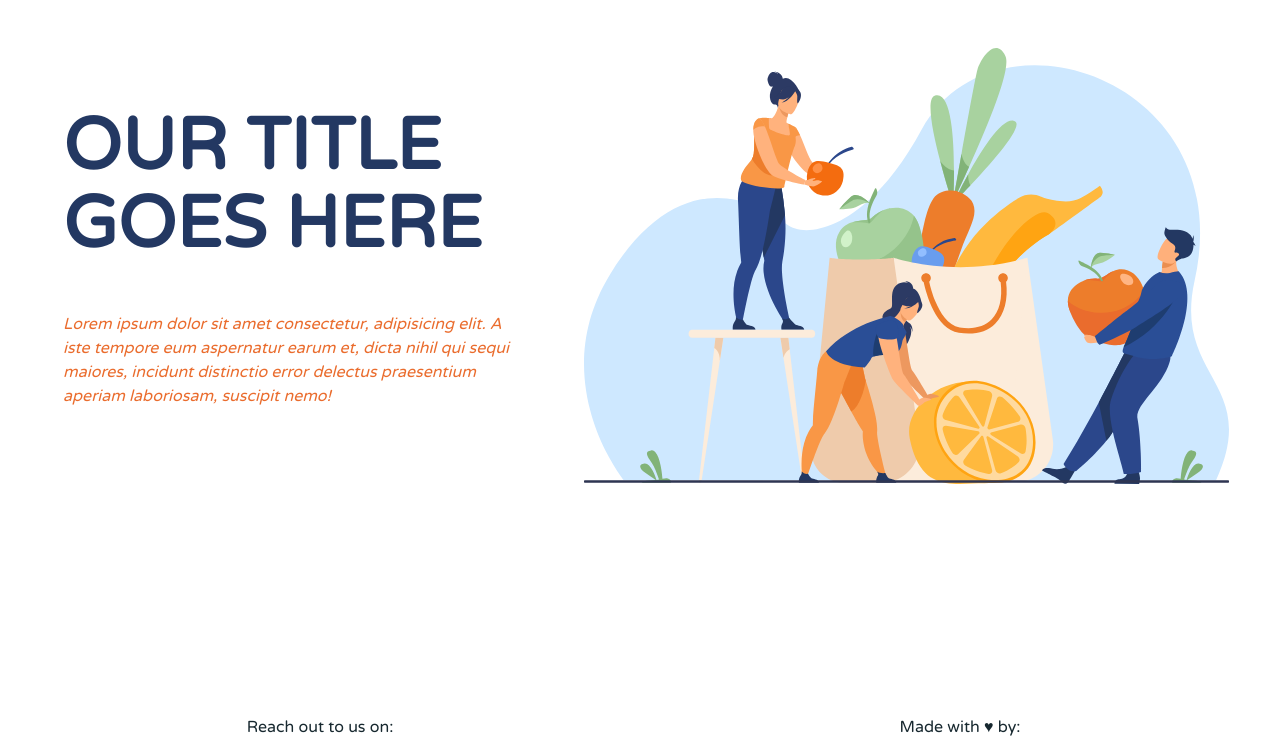
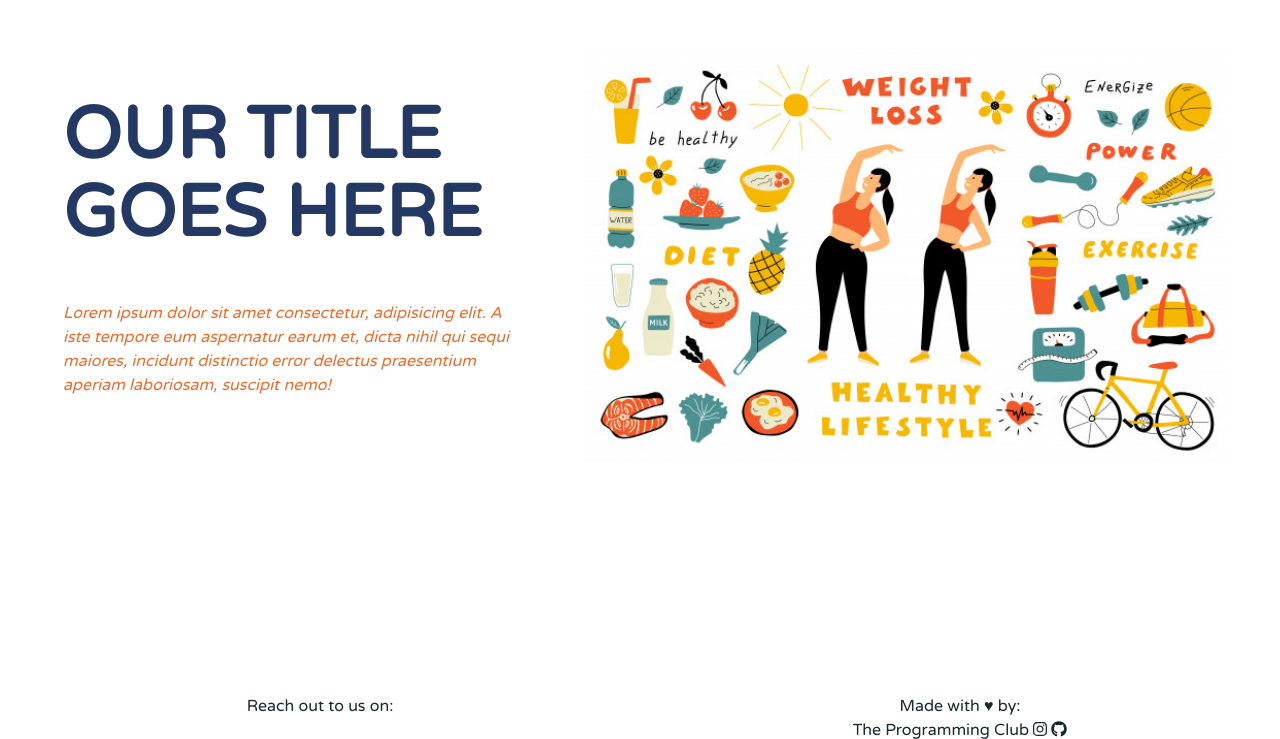
Before and after one commit to Programming-Club-Ahmedabad-University/wellness, a Django app: page / in a window 1280 px wide. Shown: the part 56-795 px from the top of the page. Run offline with Django 3.2, Linux system fonts and the light colour scheme; some libraries are stand-ins or nearby versions.

Commit message:
changed banner_img

```diff
--- a/AhdUni/home/templates/home/home.html
+++ b/AhdUni/home/templates/home/home.html
@@ -12,7 +12,7 @@
             <div class="row m-0 px-0 py-5 banner">
                 <div class="col-md-7 order-1 order-md-2 mx-0 mb-5 p-0 d-flex justify-content-center align-items-center">
                     <div class="container d-flex justify-content-center align-items-center banner-image-box">
-                        <img src="{% static 'images/banner_img.svg'%}" class="banner-image" alt="">
+                        <img src="{% static 'images/banner_img.jpg'%}" class="banner-image" alt="">
                     </div>
                 </div>
                 <div class="col-md-5 order-2 order-md-1 d-flex justify-content-center align-items-center mx-0 mb-5 px-2 px-sm-5 pr-md-0 home-heading">
```
Also changed, not shown: AhdUni/static/images/banner_img.jpg (added), AhdUni/static/images/banner_img.svg (deleted).
